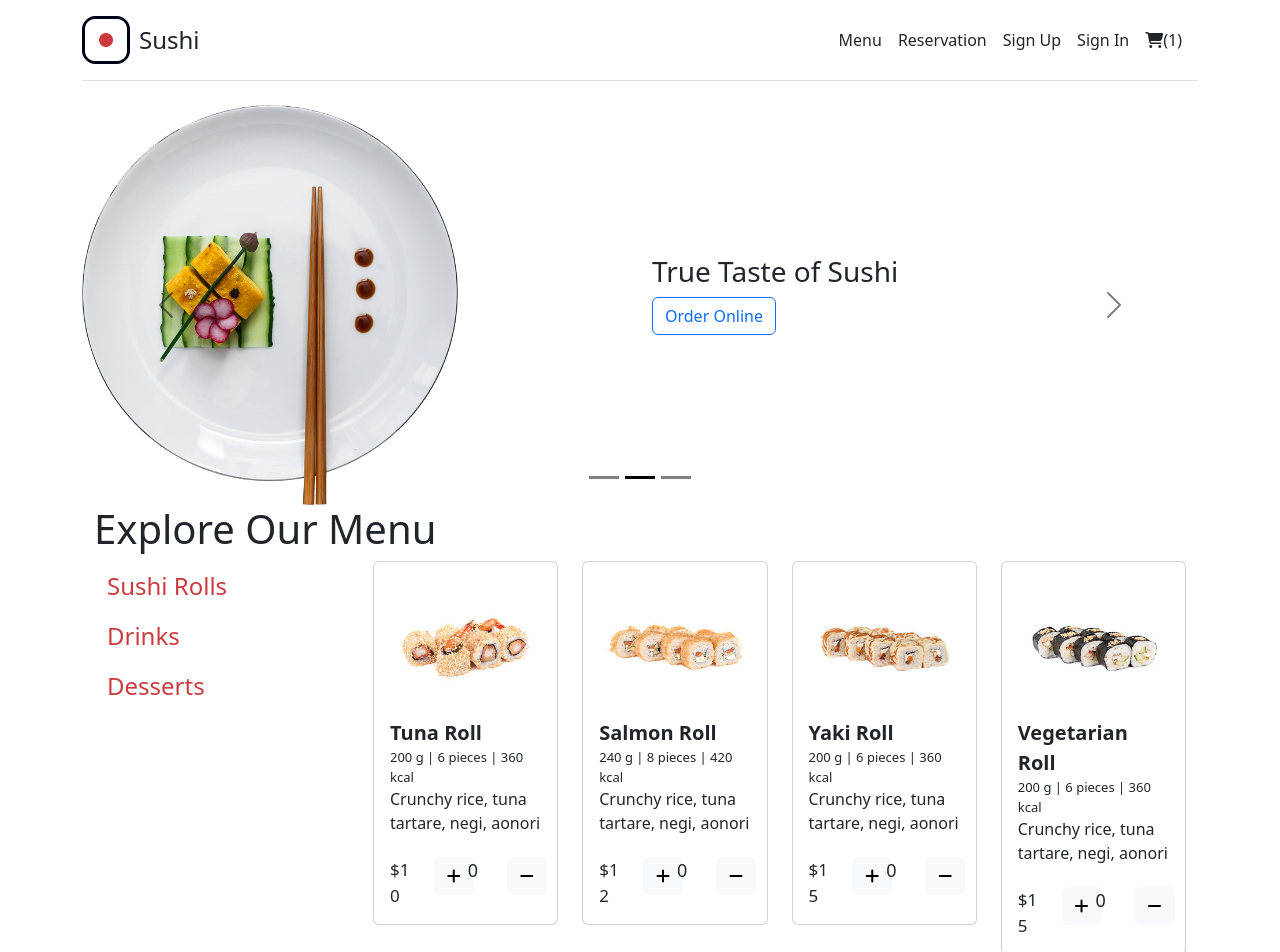
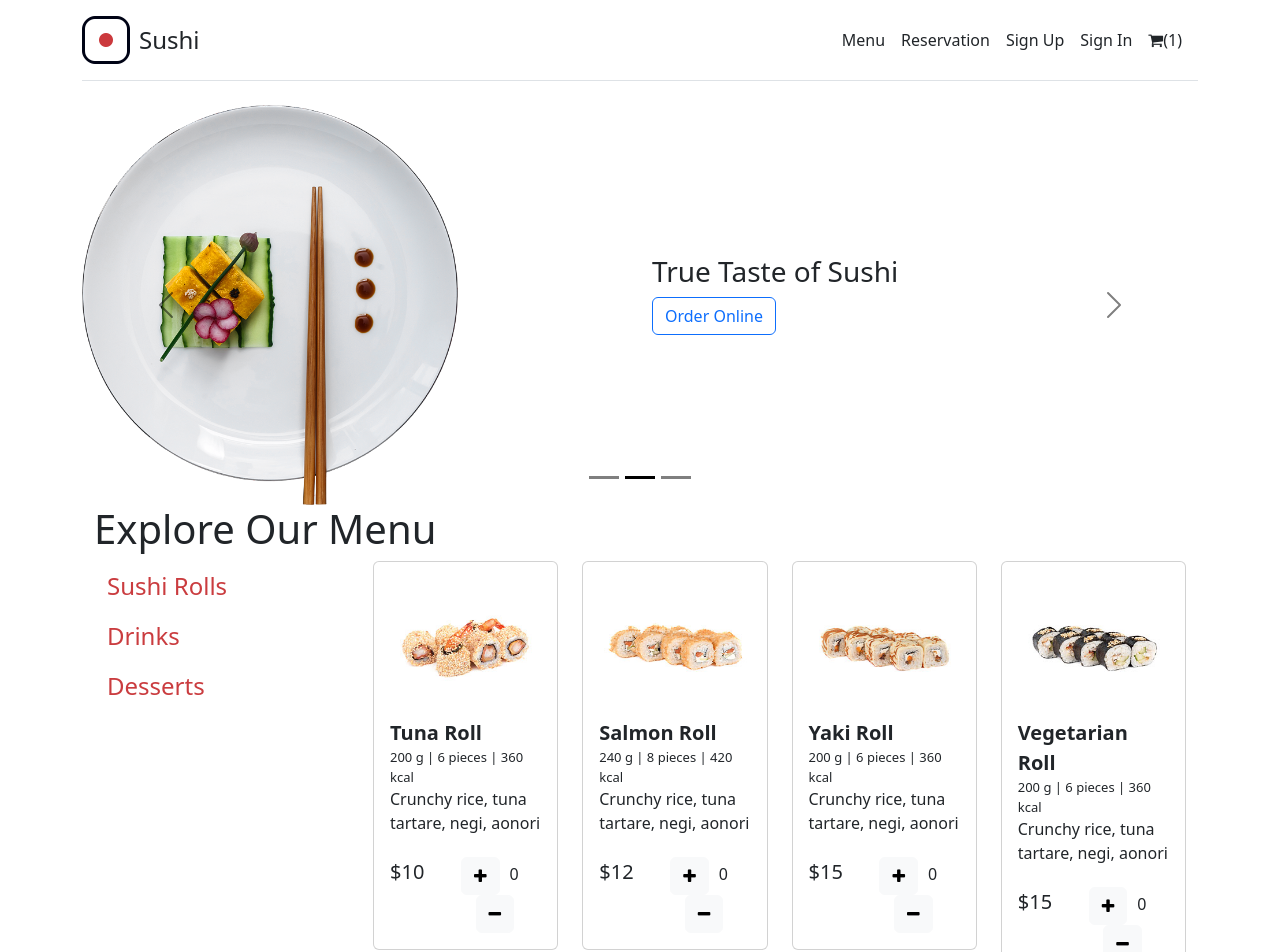
Before and after one commit to folaulau/sushi-restaurant-web, a React (Create React App) app: page / in a window 1280 px wide. Shown: the top 952 px of the page. Built offline with nearby package versions, Linux system fonts and the light colour scheme; no server answers.

Commit message:
updated font awesome

```diff
--- a/public/index.html
+++ b/public/index.html
@@ -26,7 +26,8 @@
     -->
     <title>Sushi Restaurant</title>
     <link rel="stylesheet" href="https://cdn.jsdelivr.net/npm/bootstrap-icons@1.7.0/font/bootstrap-icons.css">
-    <script src="https://kit.fontawesome.com/9ced3a8bb0.js" crossorigin="anonymous"></script>
+    <!-- <script src="https://kit.fontawesome.com/9ced3a8bb0.js" crossorigin="anonymous"></script> -->
+    <link rel="stylesheet" href="https://cdnjs.cloudflare.com/ajax/libs/font-awesome/4.7.0/css/font-awesome.min.css">
   </head>
   <body>
     <noscript>You need to enable JavaScript to run this app.</noscript>
--- a/src/pages/menu.css
+++ b/src/pages/menu.css
@@ -26,15 +26,34 @@
     height: 70px;
 }
 .menuCardPrice{
-    font-size: 17px;
+    width: 100%;
+    font-size: 20px;
+    /* border: red solid 1px; */
+    text-align: right !important;
 }
 .menuCardCount{
-    text-align: center;
+    text-align: center !important;
     font-size: 18px;
+    /* border: red solid 1px; */
 }
 .menuCardPlus{
-    float: left;
+    /* border: red solid 1px; */
 }
 .menuCardMinus{
-    float: right;
+    /* border: red solid 1px; */
 }
+
+.menuCardPlusBtn{
+    width: 100%;
+}
+.menuCardPlusBtn i {
+    text-align: center;
+}
+.orderCount{
+    margin-left: 10px;
+    margin-right: 10px;
+}
+.menuCardBtns{
+    /* border: solid black 1px; */
+    width: 100%;
+}
--- a/src/pages/menu.js
+++ b/src/pages/menu.js
@@ -164,17 +164,15 @@ function Menu(props) {
                                 </div>
                               </div>
                               <div className="row">
-                                <div className="col-3 col-md-3 menuCardPrice">
+                                <div className="col-4 col-md-4 menuCardPrice">
                                   ${menuItem.price}
                                 </div>
-                                <div className="col-2 col-md-2 menuCardPlus">
-                                  <button onClick={()=>addMenuItemToCart(menuItem)} type="button" className="btn btn-light"><i className="fas fa-plus"></i></button>
-                                </div>
-                                <div className="col-3 col-md-3 menuCardCount">
-                                {getCartCount(menuItem)}
-                                </div>
-                                <div className="col-2 col-md-2 menuCardMinus">
-                                  <button onClick={()=>removeMenuItemFromCart(menuItem)} type="button" className="btn btn-light"><i className="fas fa-minus"></i></button>
+                                <div className="col-8 col-md-8 text-center menuCardBtns">
+                                  <button onClick={()=>addMenuItemToCart(menuItem)} type="button" className="btn btn-light"><i className="fa fa-plus"></i></button>
+
+                                  <span className="orderCount">{getCartCount(menuItem)}</span>
+
+                                  <button onClick={()=>removeMenuItemFromCart(menuItem)} type="button" className="btn btn-light"><i className="fa fa-minus"></i></button>
                                 </div>
                               </div>
                             </div>
```
